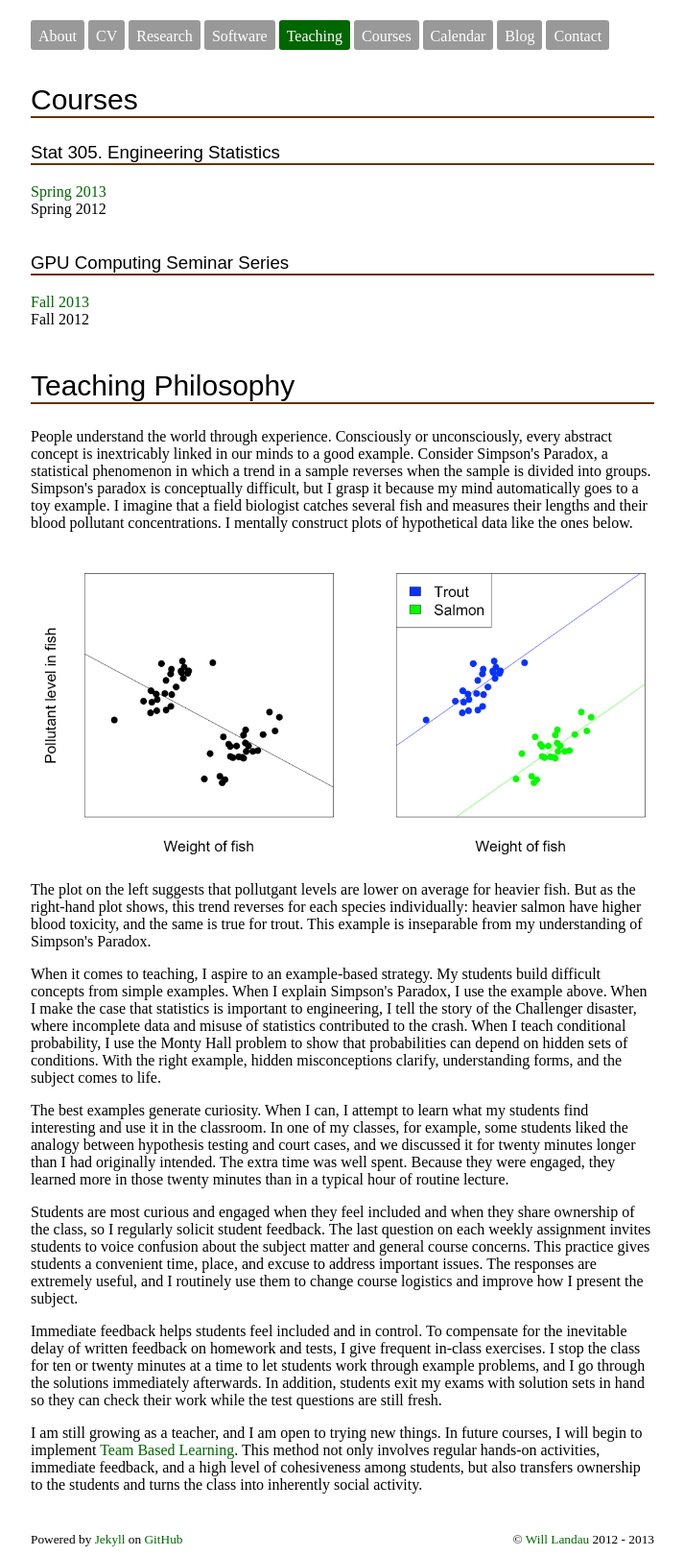
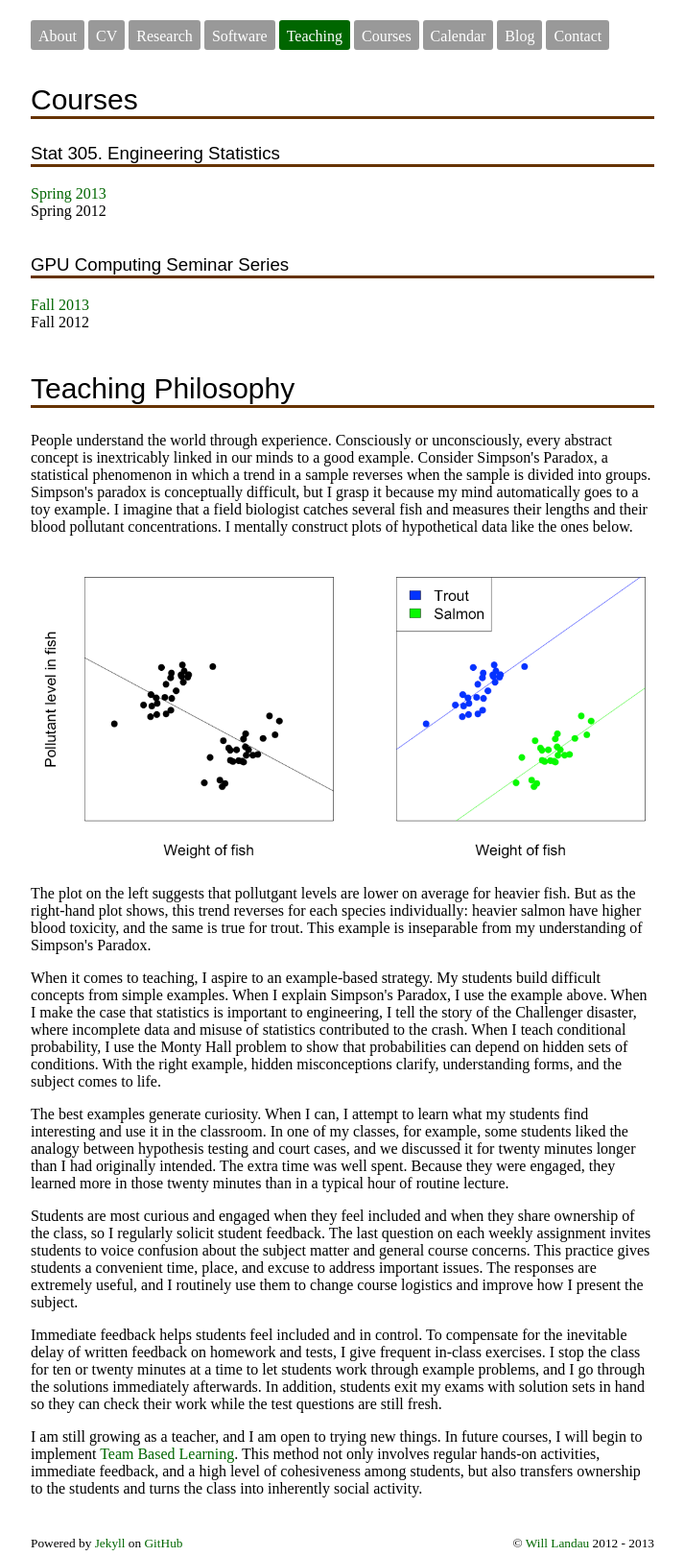
Before and after one commit to wlandau/wlandau.github.io, a Jekyll site: the page built from teaching.html, in a window 1280 px wide. Shown: the whole page at 96% size, without its empty margins (303-1016 px from the left). Built offline with Jekyll 4.4.1, drawn with Linux system fonts in a browser that asks for light colours; nearby versions of some CDN libraries.

Commit message:
playing with headings

```diff
--- a/css/wml-custom.css
+++ b/css/wml-custom.css
@@ -12,7 +12,7 @@ html{
 h1, h2, h3, h4{
   font-family: sans-serif;
   font-weight: normal;
-  border-bottom: 2px solid #663300;
+  border-bottom: 3px solid #663300;
 }
 
 h1{
```
